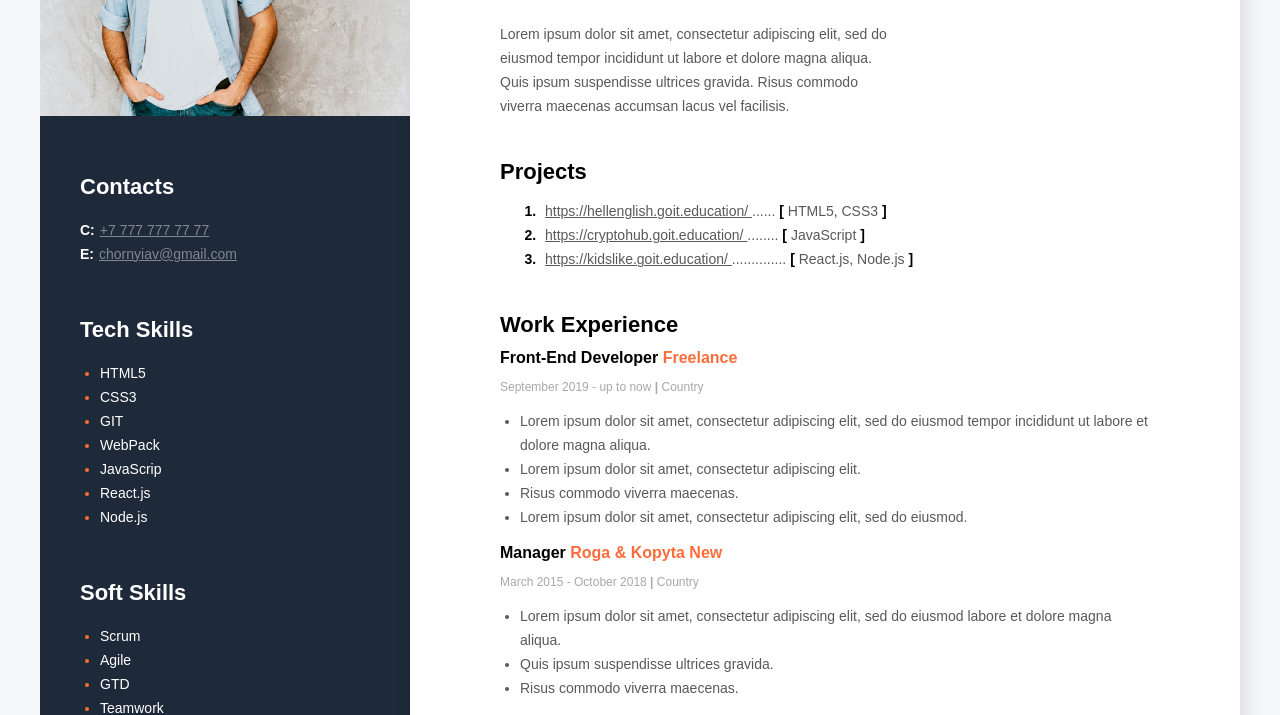
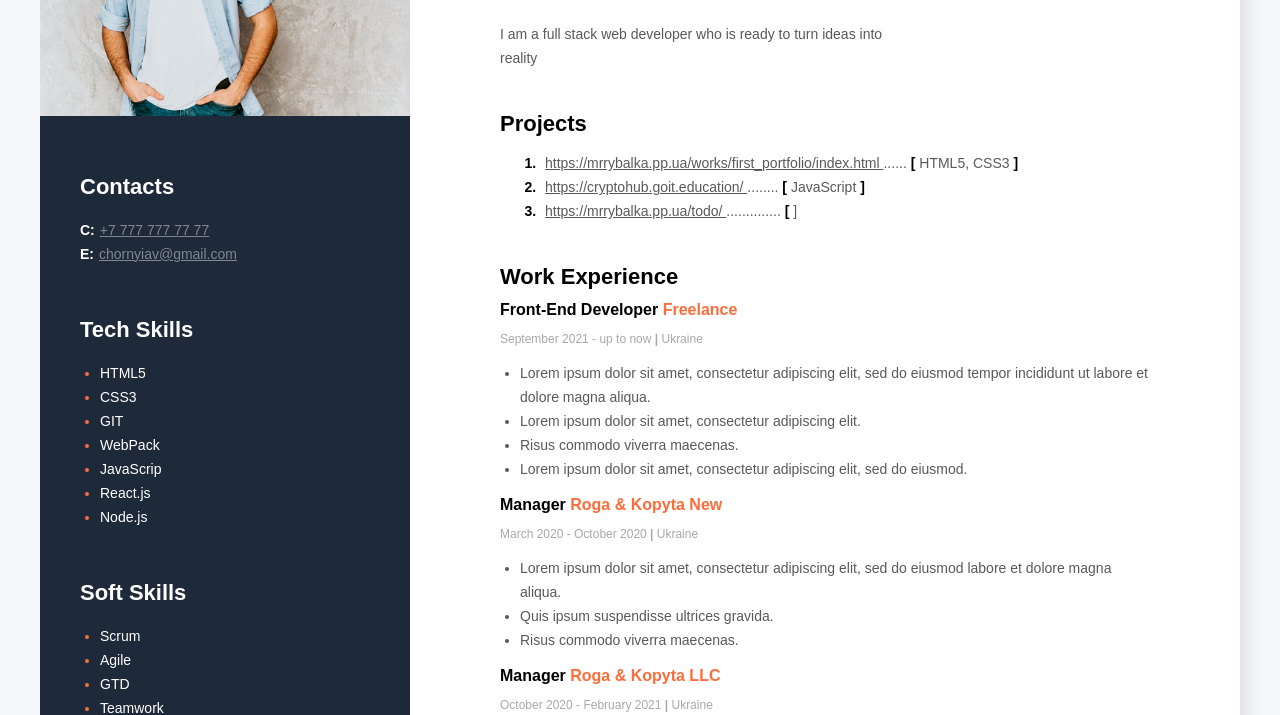
Before and after one commit to Eduard-ua/GoIT21, a plain HTML site: page index.html in a window 1280 px wide. Shown: the part 220-935 px from the top of the page. Drawn offline with Linux system fonts and the light colour scheme.

Commit message:
about me

```diff
--- a/index.html
+++ b/index.html
@@ -18,11 +18,7 @@
                 <h2 class="about-me-section__suptitle">Front-End Developer</h2>
                 <h1 class="about-me-section__title">Anton Chornyi</h1>
                 <p class="about-me-section__description">
-                    Lorem ipsum dolor sit amet, consectetur adipiscing elit, sed do eiusmod tempor incididunt ut labore
-
-
-                    et dolore magna aliqua. Quis ipsum suspendisse ultrices gravida. Risus commodo viverra maecenas
-                    accumsan lacus vel facilisis.
+                    I am a full stack web developer who is ready to turn ideas into reality
                 </p>
             </section>
             <!-- Projects -->
@@ -30,8 +26,8 @@
                 <h2 class="main-content__section-title">Projects</h2>
                 <ol>
                     <li class="projects-section__item">
-                        <a class="projects-section__link" href="https://hellenglish.goit.education/">
-                            https://hellenglish.goit.education/
+                        <a class="projects-section__link" href="https://mrrybalka.pp.ua/works/first_portfolio/index.html">
+                            https://mrrybalka.pp.ua/works/first_portfolio/index.html
                         </a>
                             <span class="projects-section__point">......</span>
 
@@ -39,7 +35,7 @@
 
                     </li>
                     <li class="projects-section__item">
-                        <a class="projects-section__link" href="https://cryptohub.goit.education/">
+                        <a class="projects-section__link" href="https://mrrybalka.pp.ua/works/need_for_JS/index.html">
                             https://cryptohub.goit.education/
                         </a>
                         <span class="projects-section__point">........</span>
@@ -48,12 +44,12 @@
 
                     </li>
                     <li class="projects-section__item">
-                    <a class="projects-section__link" href="https://kidslike.goit.education/">
+                    <a class="projects-section__link" href="https://mrrybalka.pp.ua/todo/">
 
-                        https://kidslike.goit.education/
+                        https://mrrybalka.pp.ua/todo/
                     </a>
                         <span class="projects-section__point">..............</span>
-                        [ <span class="projects-section__language">React.js, Node.js</span> ]
+                        [ <span class="projects-section__language"HTML, CSS, JS</span> ]
 
                         </li>
                 </ol>
@@ -68,8 +64,8 @@
                     <h3 class="work-section__title">Front-End Developer <span
                             class="work-section__place">Freelance</span></h3>
 
-                    <p class="work-section__period">September 2019 - up to now <span
-                            class="work-section__divider">|</span> Country</p>
+                    <p class="work-section__period">September 2021 - up to now <span
+                            class="work-section__divider">|</span> Ukraine</p>
                     <ul class="work-section__list">
                         <li>Lorem ipsum dolor sit amet, consectetur adipiscing elit, sed do eiusmod tempor incididunt ut
                             labore et dolore magna aliqua. </li>
@@ -85,8 +81,8 @@
                 <div>
                     <h3 class="work-section__title">Manager <span class="work-section__place">Roga & Kopyta New</span>
                     </h3>
-                    <p class="work-section__period">March 2015 - October 2018 <span
-                            class="work-section__divider">|</span> Country</p>
+                    <p class="work-section__period">March 2020 - October 2020 <span
+                            class="work-section__divider">|</span> Ukraine</p>
                     <ul class="work-section__list">
                         <li>Lorem ipsum dolor sit amet, consectetur adipiscing elit, sed do eiusmod labore et dolore
                             magna aliqua. </li>
@@ -100,8 +96,8 @@
                 <div>
                     <h3 class="work-section__title">Manager <span class="work-section__place">Roga & Kopyta LLC</span>
                     </h3>
-                    <p class="work-section__period">June 2014 - February 2015 <span
-                            class="work-section__divider">|</span> Country</p>
+                    <p class="work-section__period">October 2020 - February 2021 <span
+                            class="work-section__divider">|</span> Ukraine</p>
                     <ul class="work-section__list">
                         <li>Lorem ipsum dolor sit amet, consectetur adipiscing elit, sed do eiusmod labore et dolore
                             magna aliqua. </li>
@@ -116,7 +112,7 @@
                 <h2 class="main-content__section-title">Education</h2>
                 <h3 class="education-section__place">National University of Radioelectronics</h3>
                 <h3 class="education-section__special">Management</h3>
-                <p class="work-section__period">September 2009 - June 2014 | Country</p>
+                <p class="work-section__period">September 2011 - June 2015 | Ukraine</p>
 
             </section>
 
```
